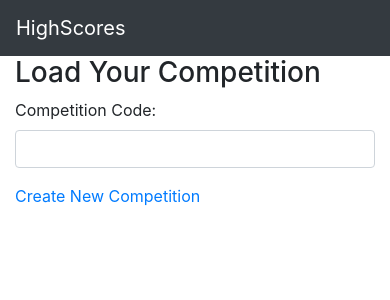
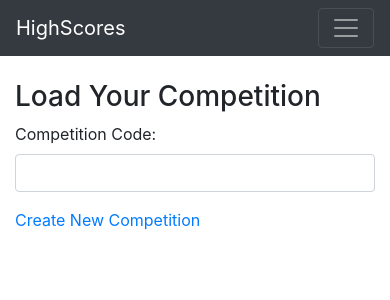
Before and after one commit to KingLeigh/highscores, a React (Create React App) app: page / in a window 390 px wide. Shown: the top 300 px of the page. Built offline with nearby package versions, Linux system fonts and the light colour scheme.

Commit message:
Moving navbar to React components. This fixes the flyout on small screens.

```diff
--- a/package.json
+++ b/package.json
@@ -16,6 +16,7 @@
     "http-proxy-middleware": "^1.0.6",
     "mongoose": "^5.11.8",
     "react": "^17.0.1",
+    "react-bootstrap": "^1.4.0",
     "react-dom": "^17.0.1",
     "react-router-dom": "^5.2.0",
     "react-scripts": "4.0.1",
--- a/src/App.js
+++ b/src/App.js
@@ -2,7 +2,12 @@ import React from 'react';
 import "bootstrap/dist/css/bootstrap.min.css";
 import { BrowserRouter as Router, Route} from "react-router-dom";
 
-import Navbar from "./components/navbar.component"
+import Container from 'react-bootstrap/Container';
+import Navbar from 'react-bootstrap/Navbar';
+import Nav from 'react-bootstrap/Nav';
+import NavDropdown from 'react-bootstrap/NavDropdown';
+import { Link } from 'react-router-dom';
+import HighScoreNavbar from "./components/navbar.component"
 import ScoreList from "./components/score-list.component";
 import InputScore from "./components/input-score.component";
 import CreateCompetition from "./components/create-competition.component";
@@ -16,8 +21,25 @@ import CompetitionPicker from "./components/competition-picker.component";
 function App() {
   return (
     <Router>
-      <Navbar />
-      <div className="container">
+      <Navbar bg="dark" variant="dark" expand="lg">
+        <Navbar.Brand as={Link} to="/">HighScores</Navbar.Brand>
+        <Navbar.Toggle aria-controls="basic-navbar-nav" />
+        <Navbar.Collapse className="ml-auto" id="basic-navbar-nav">
+          <Nav>
+            <Nav.Link as={Link} to="/events">Leaderboard</Nav.Link>
+            <Nav.Link as={Link} to="/record">Add A Score</Nav.Link>
+            <Nav.Link as={Link} to="/recent">Recent Scores</Nav.Link>
+            <NavDropdown title="Admin" id="nav-admin-dropdown">
+              <NavDropdown.Item as={Link} to="/user">Add Player</NavDropdown.Item>
+              <NavDropdown.Item as={Link} to="/event">Add Event</NavDropdown.Item>
+              <NavDropdown.Divider />
+              <NavDropdown.Item as={Link} to="/recent">Edit Scores</NavDropdown.Item>
+            </NavDropdown>
+          </Nav>
+        </Navbar.Collapse>
+      </Navbar>
+      <br />
+      <Container>
         <Route path="/" exact component={CompetitionPicker} />
         <Route path="/events" exact component={EventPicker} />
         <Route path="/leaderboard/:id"  render={(props) => (
@@ -30,8 +52,7 @@ function App() {
         <Route path="/user" component={CreateUser} />
         <Route path="/event" component={CreateEvent} />
         <Route path="/new-competition" component={CreateCompetition} />
-        <Route path="/competition" component={CompetitionPicker} />
-      </div>
+      </Container>
     </Router>
   );
 }
--- a/src/components/navbar.component.js
+++ b/src/components/navbar.component.js
@@ -1,7 +1,7 @@
 import React, { Component } from 'react';
 import { Link } from 'react-router-dom';
 
-export default class Navbar extends Component {
+export default class HighScoreNavbar extends Component {
 
   render() {
     return (
```
